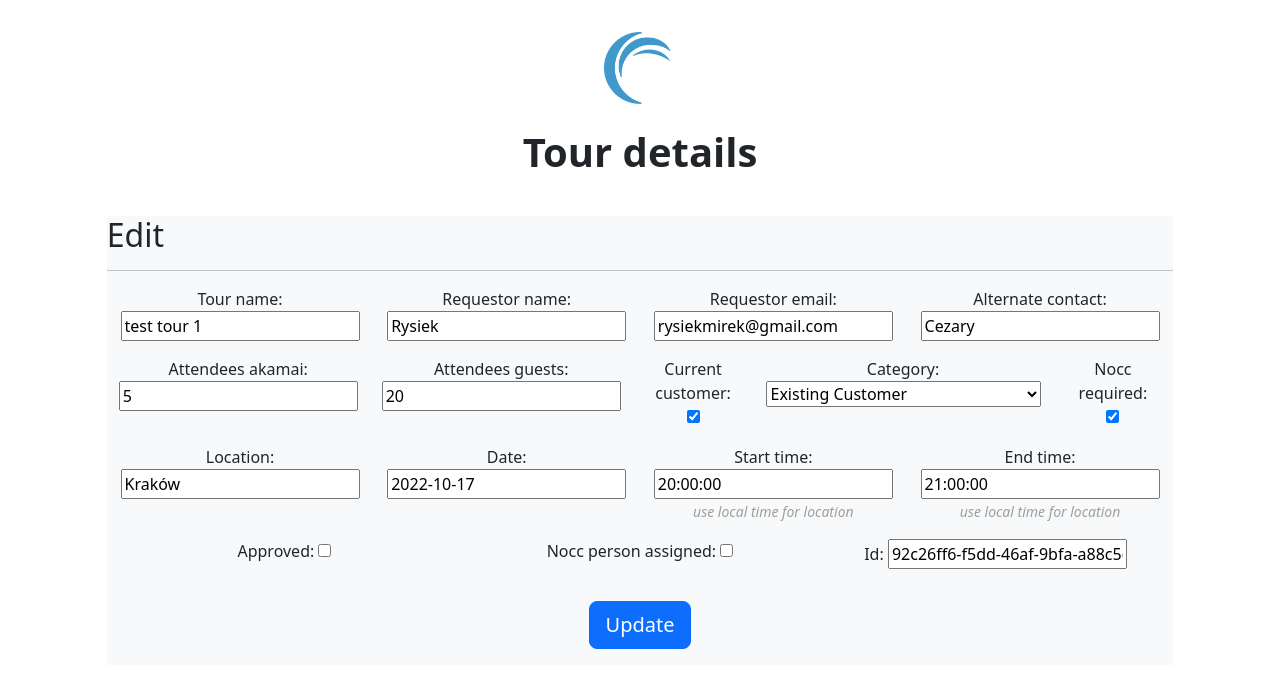
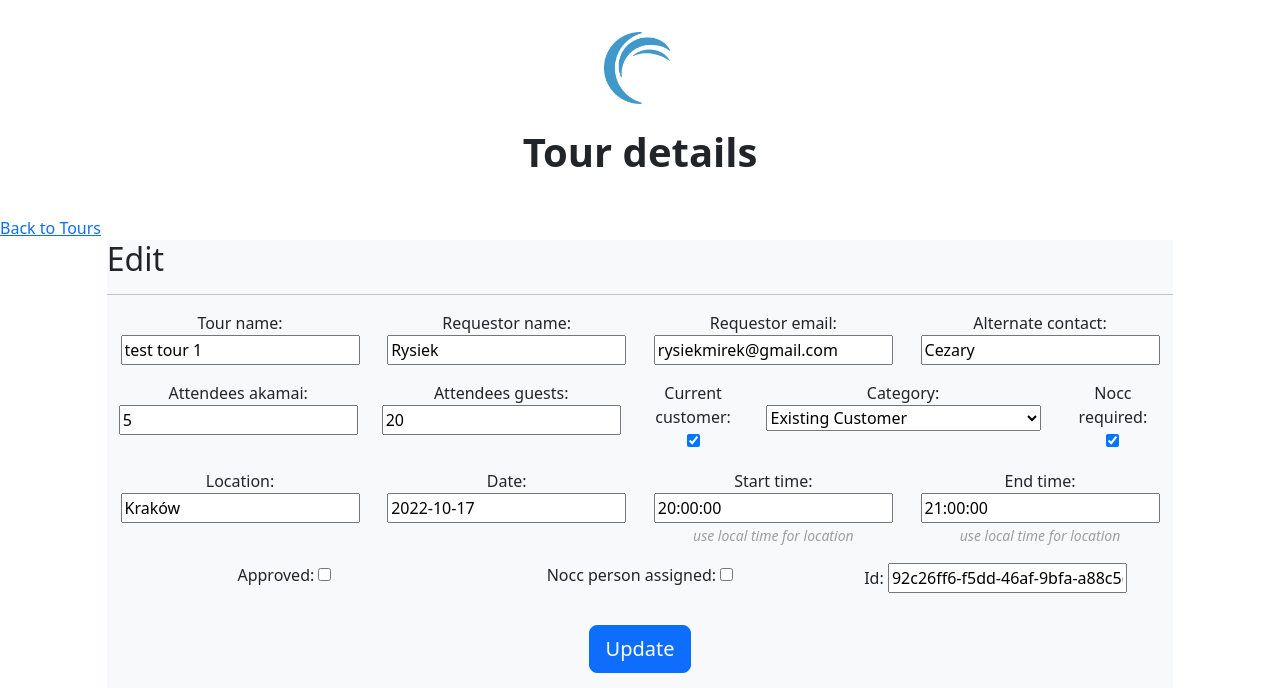
Before and after one commit to rysiekmirek/nocc-scheduler-app, a Django app: page /schedule-tour/tour-details/92c26ff6-f5dd-46af-9bfa-a88c5de6e66e/ in a window 1280 px wide. Shown: the top 688 px of the page. Run offline with Django 4.2, Linux system fonts and the light colour scheme; data comes from the database, SQL or seed files in the repository.

Commit message:
back link

```diff
--- a/templates/tour-details.html
+++ b/templates/tour-details.html
@@ -17,7 +17,7 @@
     </div>
 
   <div class="b-example-divider"></div>
-
+  <a href="/schedule-tour/">Back to Tours</a>
   <div class="col-lg-10 mx-auto bg-light">
       <h2>Edit</h2>
       <hr>
```
